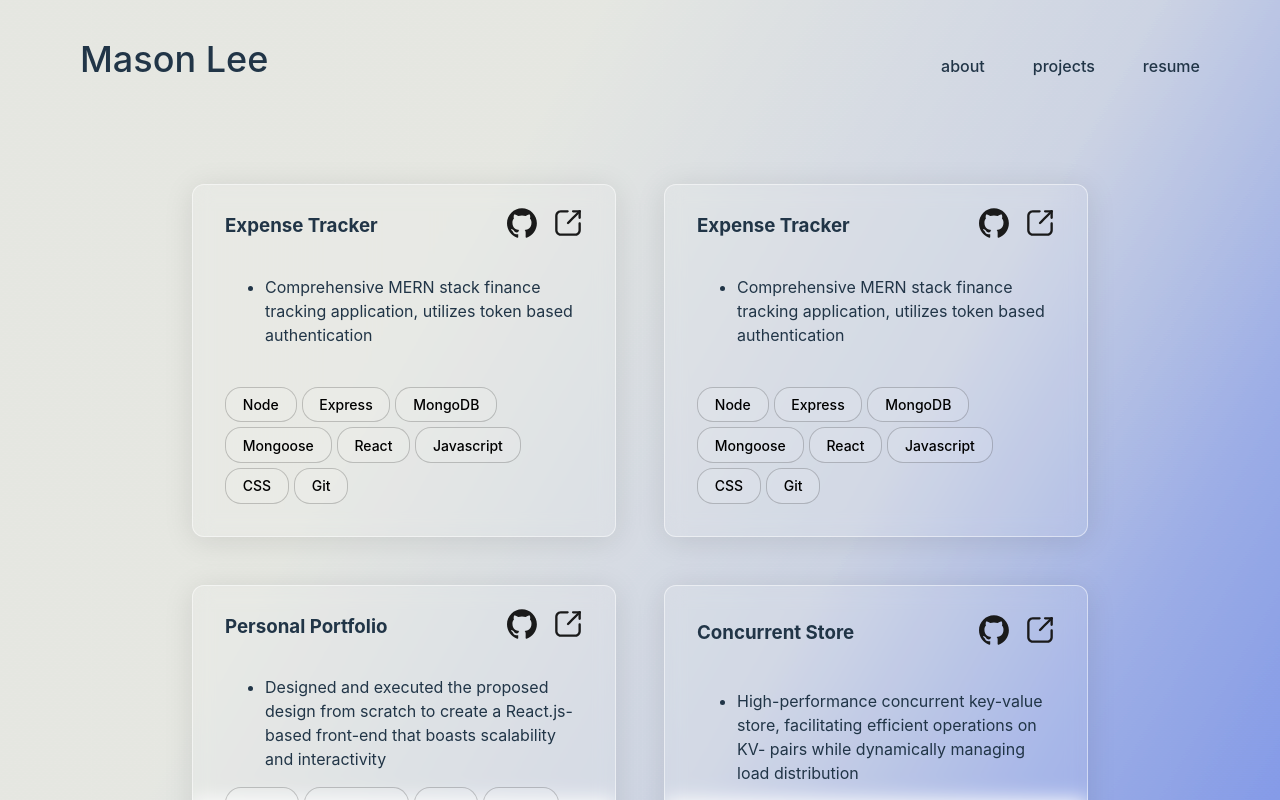
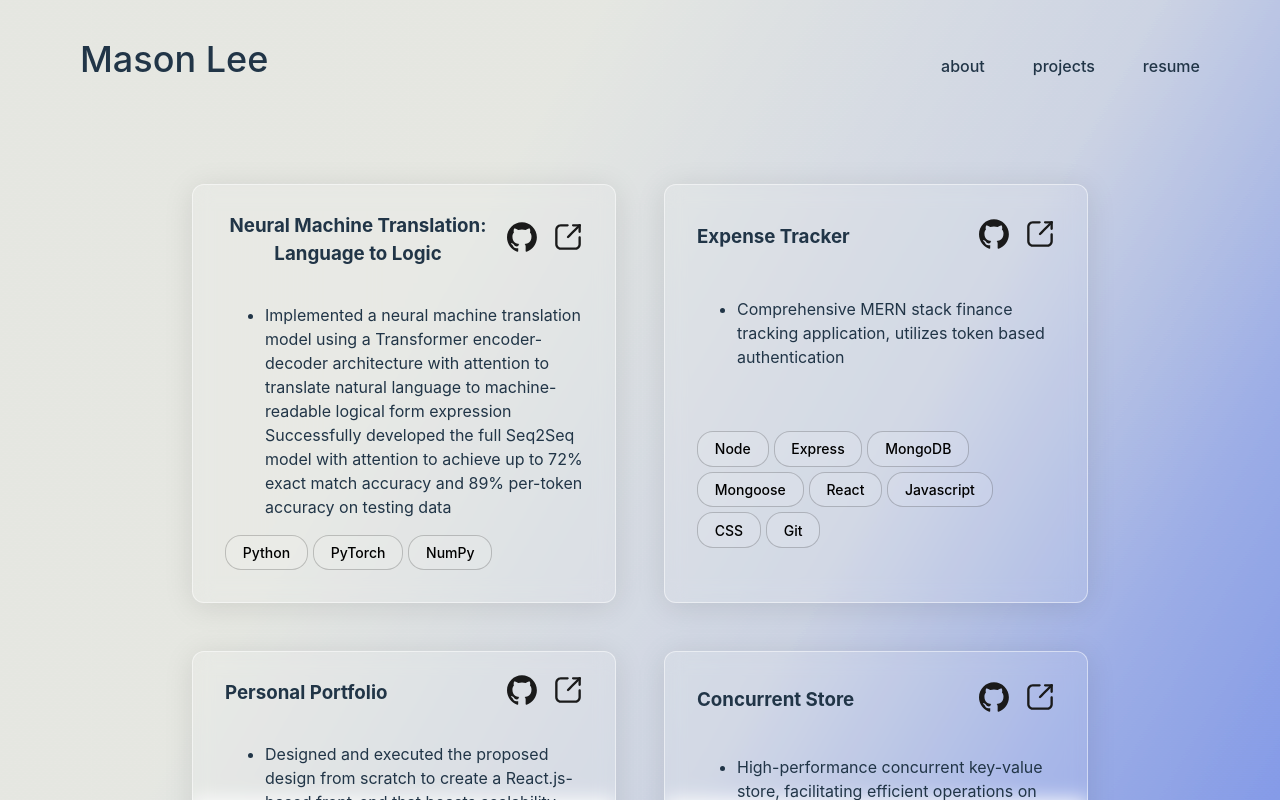
Before and after one commit to jhmlee/personal_website, a React (Vite) app: page /projects in a window 1280 px wide. Shown: the top 800 px of the page. Built offline with nearby package versions, Linux system fonts and the light colour scheme.

Commit message:
update projects:

```diff
--- a/src/components/Projects.jsx
+++ b/src/components/Projects.jsx
@@ -7,11 +7,12 @@ import github from '../assets/icons/github.svg'
 const Projects = () => {
     const projectsData = [
         {
-            title: "Expense Tracker",
+            title: "Neural Machine Translation: Language to Logic",
             github: "https://github.com/jhmlee",
-            description: ["Comprehensive MERN stack finance tracking application, utilizes token based authentication"],
+            description: ["Implemented a neural machine translation model using a Transformer encoder-decoder architecture with attention to translate natural language to machine-readable logical form expression Successfully developed the full Seq2Seq model with attention to achieve up to 72% exact match accuracy and 89%\
+            per-token accuracy on testing data"],
             link: '',
-            tags: ['Node', 'Express', 'MongoDB', 'Mongoose', 'React', 'Javascript', 'CSS', 'Git'],
+            tags: ["Python", "PyTorch", "NumPy"],
         },
         {
             title: "Expense Tracker",
```
